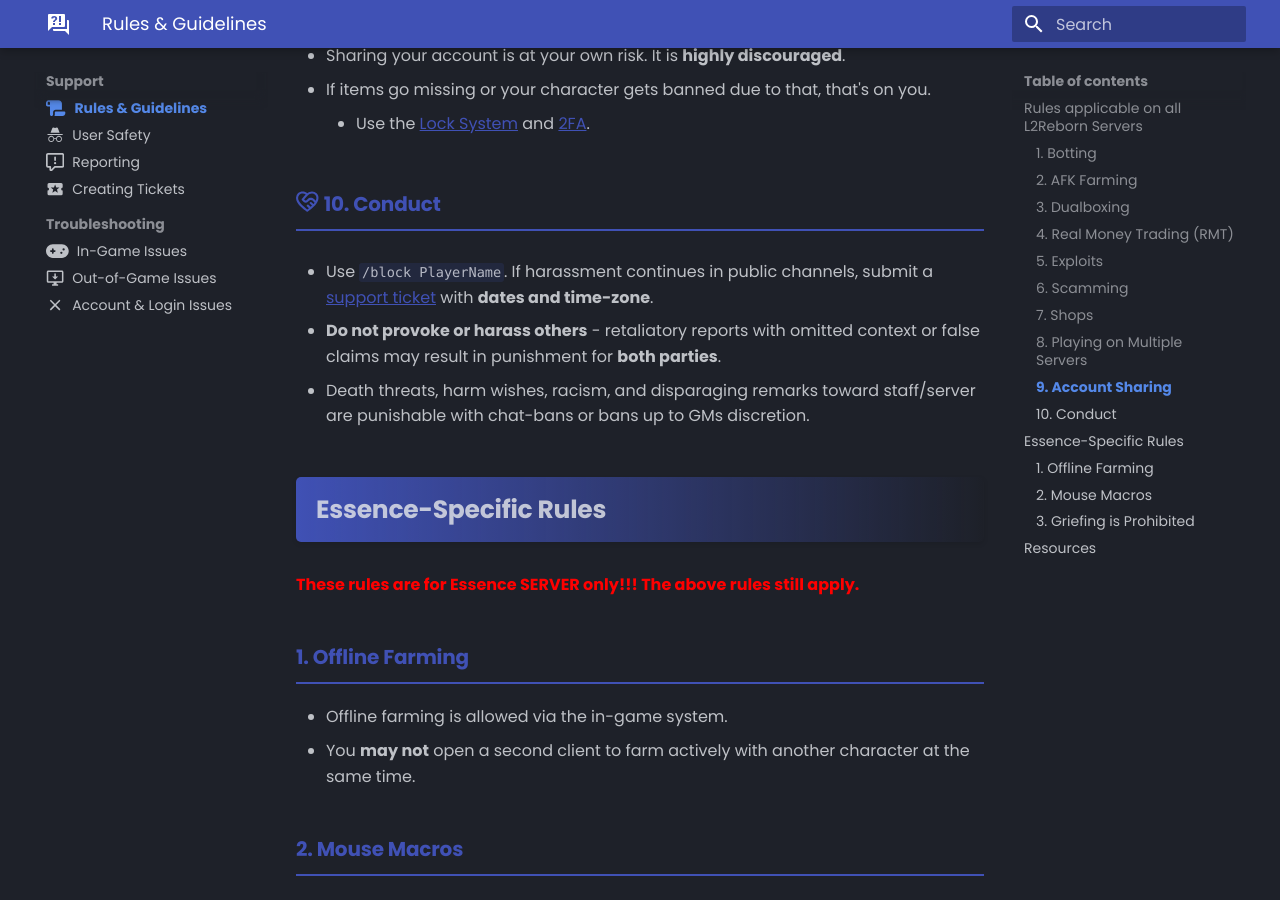
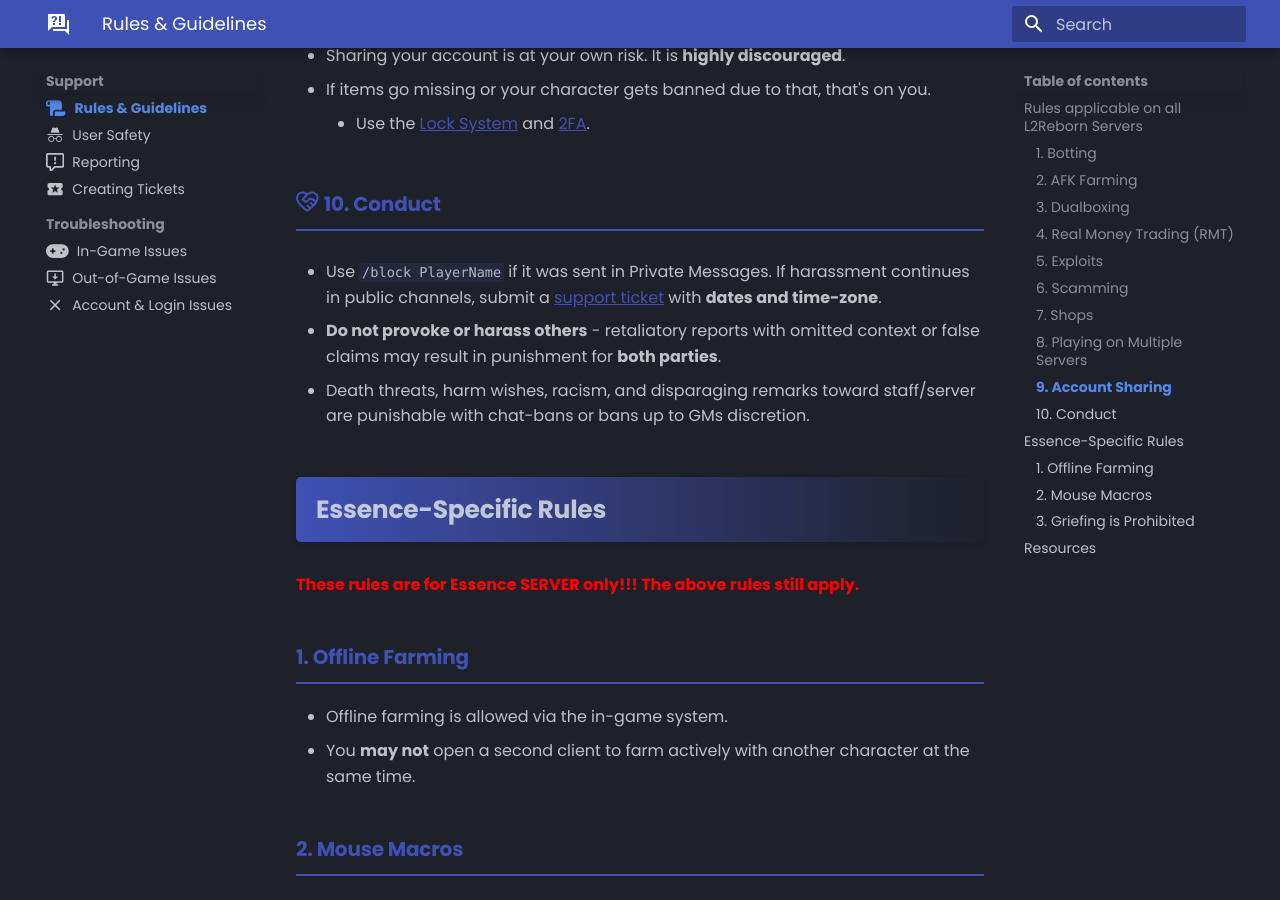
Before and after one commit to tab1-web/faq, an MkDocs documentation site: the page built from docs/support/rules.md, in a window 1280 px wide and 900 px high, scrolled down 3352 px. Built offline with MkDocs 1.6.1 and Material for MkDocs 9.7.7, drawn with Linux system fonts in a browser that asks for light colours; some web fonts are replaced.

Commit message:
updating rules

```diff
--- a/docs/support/rules.md
+++ b/docs/support/rules.md
@@ -104,7 +104,7 @@ icon: fontawesome/solid/scroll
 
 ### :octicons-code-of-conduct-16: **10. Conduct**
 
-- Use `/block PlayerName`. If harassment continues in public channels, submit a [support ticket](https://l2reborn.org/support/) with **dates and time-zone**.
+- Use `/block PlayerName` if it was sent in Private Messages. If harassment continues in public channels, submit a [support ticket](https://l2reborn.org/support/) with **dates and time-zone**.
 
 - **Do not provoke or harass others** - retaliatory reports with omitted context or false claims may result in punishment for **both parties**.
 
```
